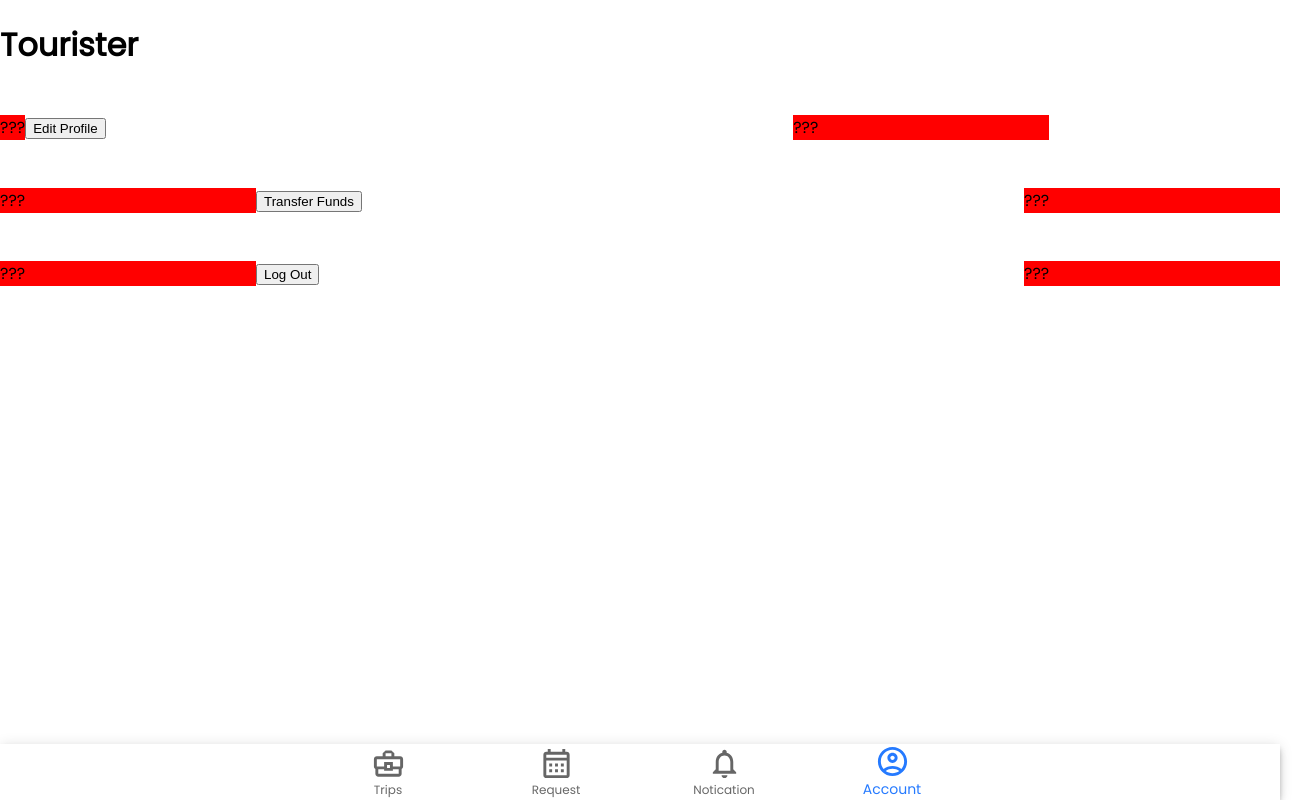
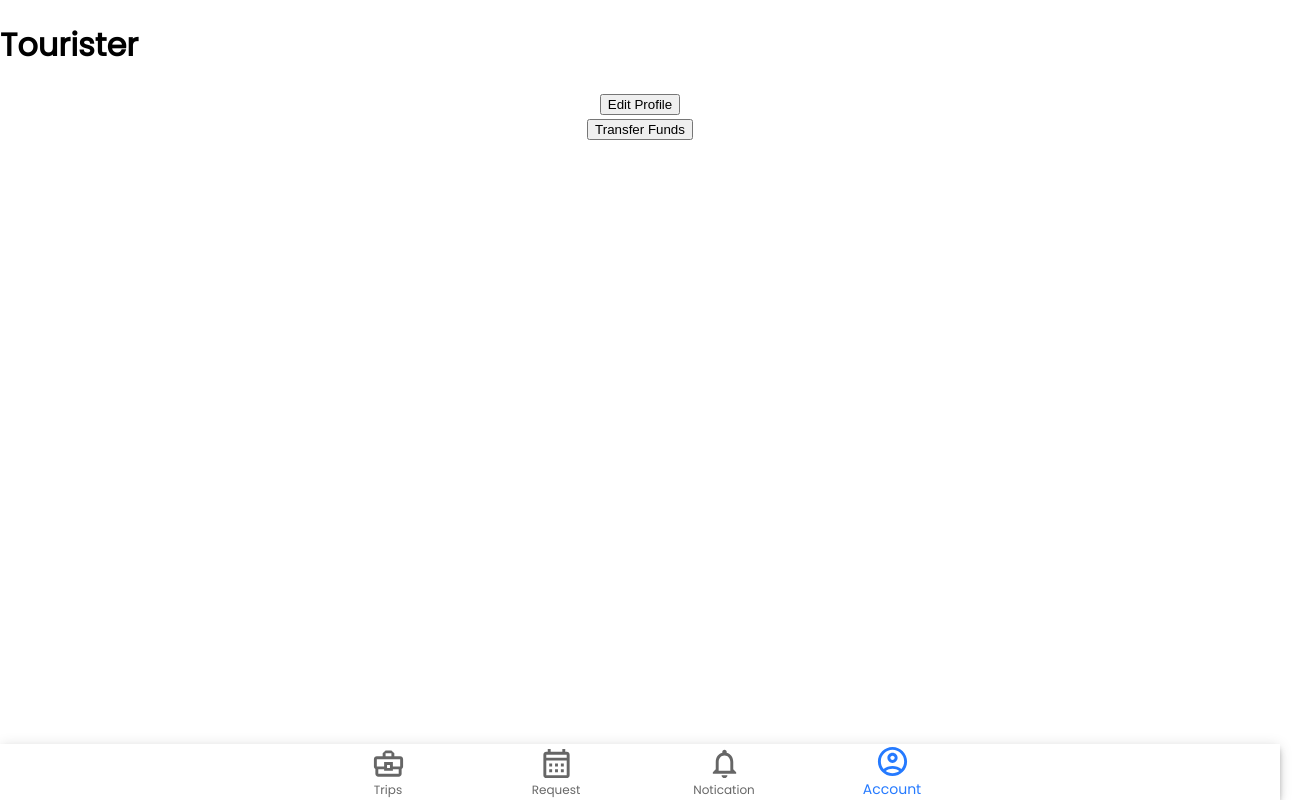
Before and after one commit to 2110336-2565-2/sec1_Group7_Tourister, a Next.js app in the folder frontend/: page /manage_account in a window 1280 px wide. Shown: the whole page, 1304 px wide, since content can reach past the window. Built offline with nearby package versions, Linux system fonts and the light colour scheme.

Commit message:
revert styling manage_account

```diff
--- a/frontend/components/manage_account/manageAccount.tsx
+++ b/frontend/components/manage_account/manageAccount.tsx
@@ -50,7 +50,7 @@ const manageAccount = () => {
         <div>Test3</div>
       </ButtonContainer> */}
 
-      <ButtonContainer>
+      {/* <ButtonContainer>
         <Icon>???</Icon>
         <Link href="./manage_account/editProfile" style={{width:"60%"}} passHref><button type="button">Edit Profile</button></Link>
         <Icon style={{width:"20%"}}>???</Icon>
@@ -64,11 +64,11 @@ const manageAccount = () => {
         <Icon style={{width:"20%"}}>???</Icon>
         <Link href="" style={{width:"60%"}} passHref><button type="button">Log Out</button></Link>
         <Icon style={{width:"20%"}}>???</Icon>
-      </ButtonContainer>
+      </ButtonContainer> */}
 
 
-      {/* <Link href="./manage_account/editProfile" passHref><button type="button">Edit Profile</button></Link>
-      <Link href="../register" passHref><button type="button">Transfer Funds</button></Link> */}
+      <Link href="./manage_account/editProfile" passHref><button type="button">Edit Profile</button></Link>
+      <Link href="../register" passHref><button type="button">Transfer Funds</button></Link>
     </form>
   );
 };
```
